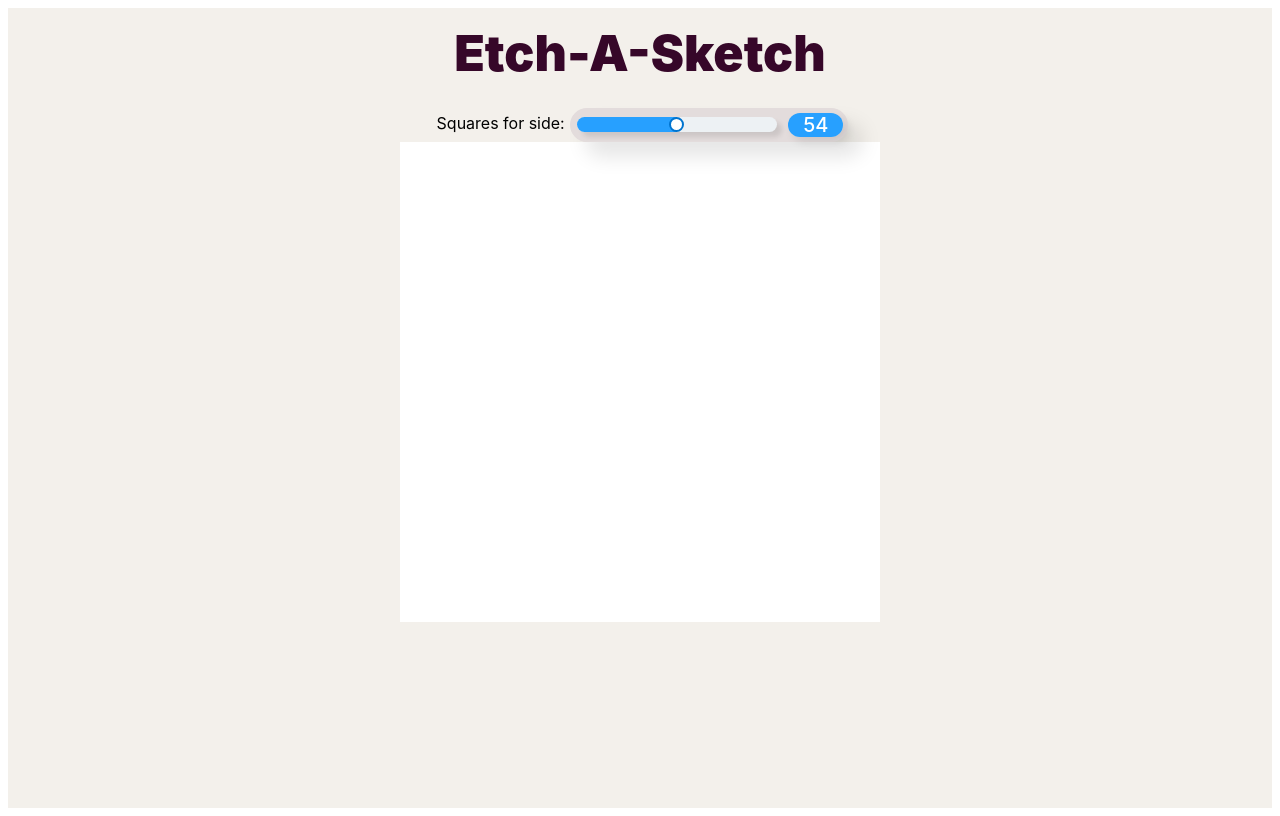
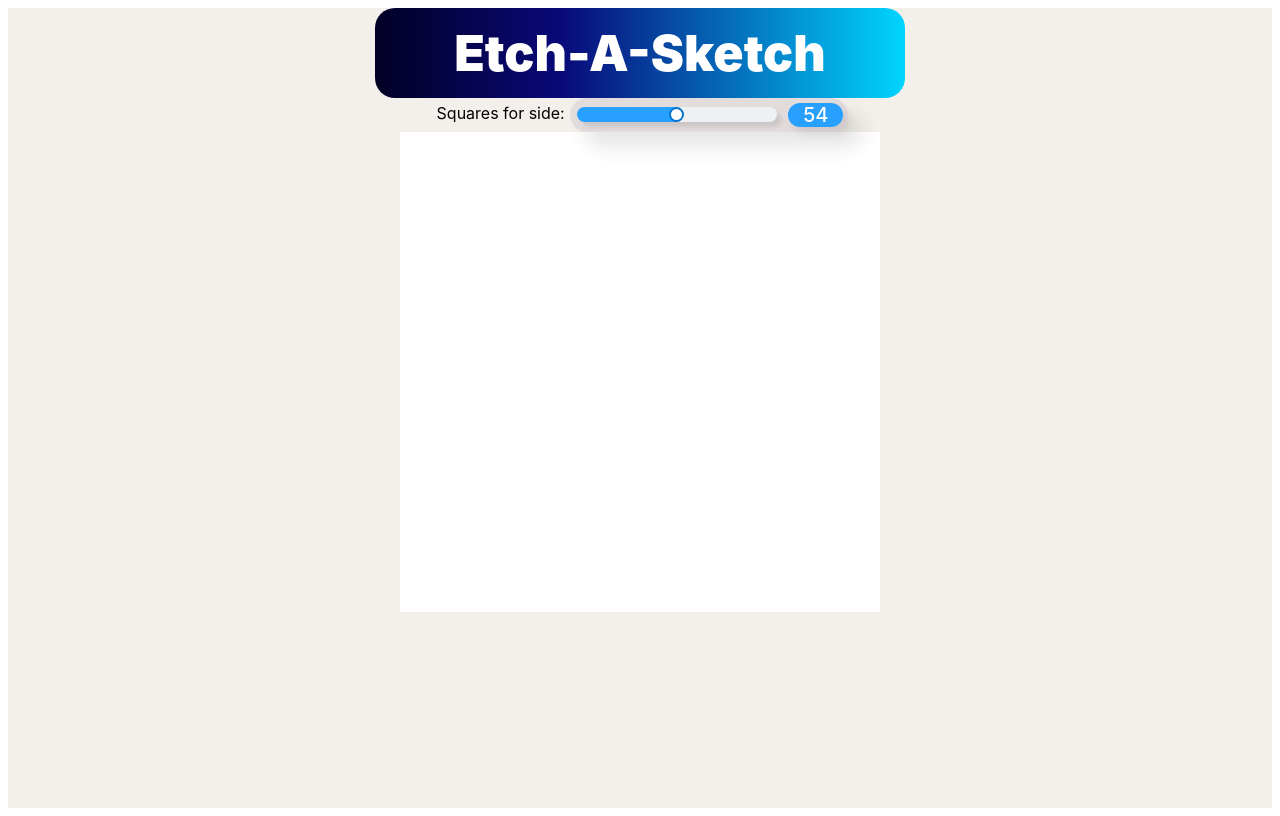
Before and after one commit to PedroPlacidoSilva/sketch, a plain HTML site: page index.html in a window 1280 px wide. Drawn offline with Linux system fonts and the light colour scheme.

Commit message:
Styled tittle with background gradient image

```diff
--- a/styles.css
+++ b/styles.css
@@ -25,12 +25,23 @@
 .mainText {
   font-family: SF Pro Display, SF Pro Icons, AOS Icons, Helvetica Neue,
     Helvetica, Arial, sans-serif;
+  text-align: center;
   font-size: 50px;
   font-weight: 900;
-  padding-bottom: 0.5em;
-  padding-top: 0.3em;
-  text-align: center;
-  color: #360729;
+  /* Sets the width and center */
+  width: 500px;
+  margin: auto;
+  border-radius: 20px;
+  padding: 0.3em 0.3em 0.3em 0.3em;
+
+  color: white;
+  background-image: linear-gradient(
+    90deg,
+    #020024 0%,
+    #090979 35%,
+    #00d4ff 100%
+  );
+  background-position: 50% 50%;
 }
 
 .slideContainer {
```
